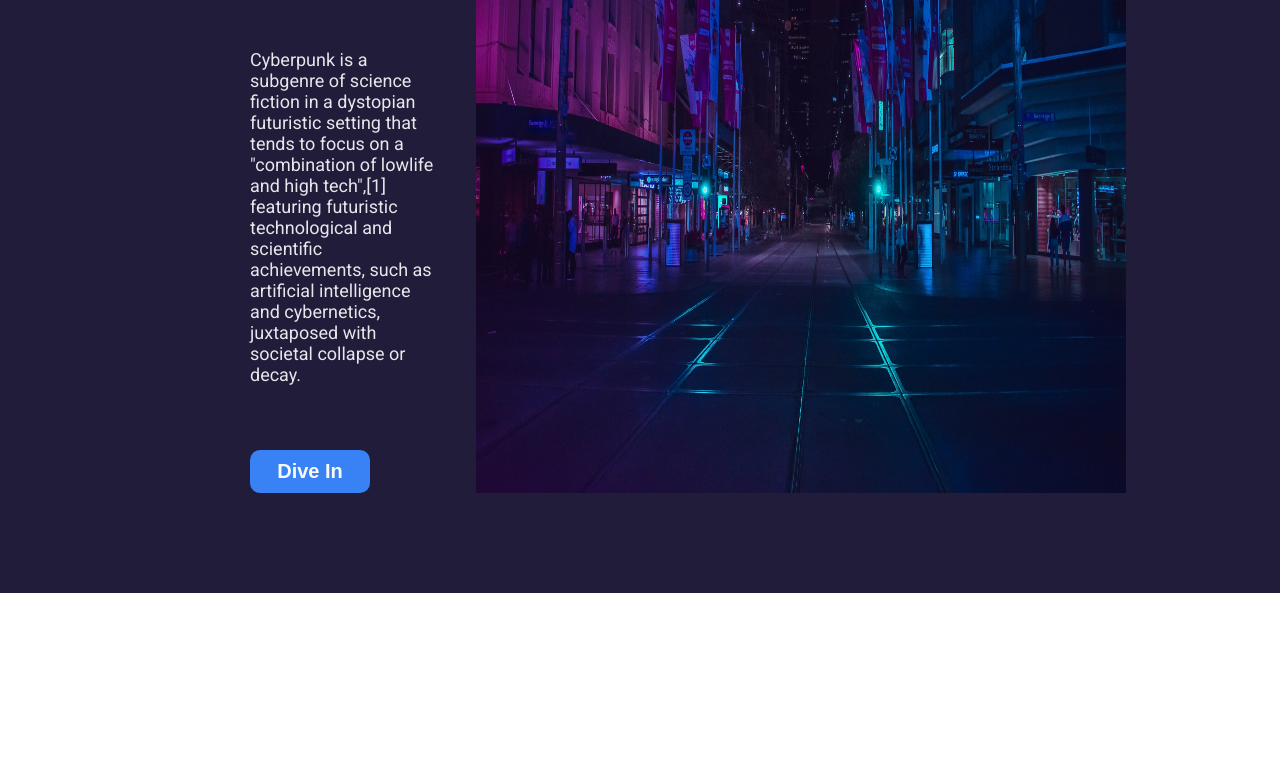
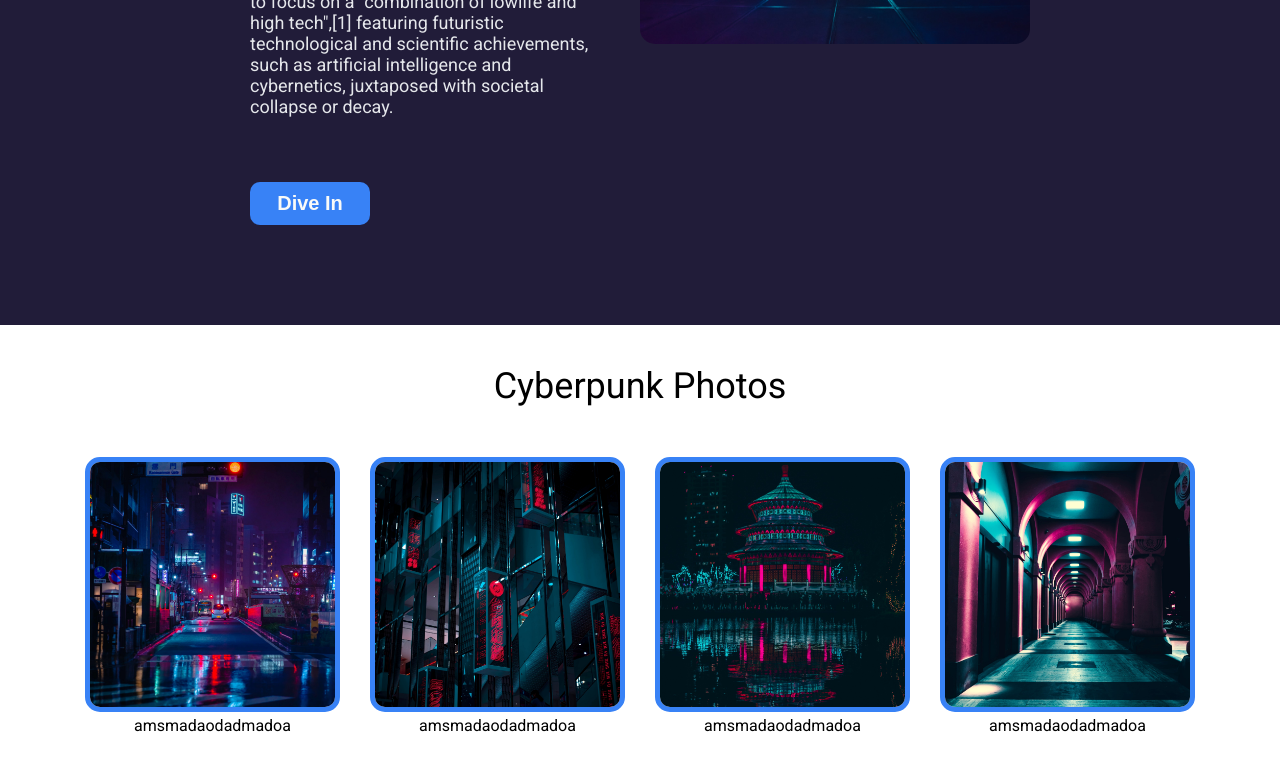
Before and after one commit to nero1998/project_landing_page, a plain HTML site: page index.html in a window 1280 px wide. Shown: the part 361-1136 px from the top of the page. Before the commit the page ends 954 px from the top, so only its background shows below. Drawn offline with Linux system fonts and the light colour scheme.

Commit message:
second section added

```diff
--- a/index.html
+++ b/index.html
@@ -8,6 +8,7 @@
     <title>Project Landing Page</title>
   </head>
   <body>
+    <!-- FIRST SECTION  -->
     <div class="section1">
       <div class="header">
         <div class="logo-header">
@@ -16,9 +17,9 @@
         </div>
 
         <div class="links">
-          <div><a href="#">link</a></div>
-          <div><a href="#">link</a></div>
-          <div><a href="#">link</a></div>
+          <div><a href="#">About</a></div>
+          <div><a href="#">Photos</a></div>
+          <div><a href="#">Sign Up</a></div>
         </div>
       </div>
       <div class="hero">
@@ -36,5 +37,27 @@
         <img class="hero-img" src="imgs/hero.jpg" alt="" />
       </div>
     </div>
+    <!-- SECOND SECTION  -->
+    <div class="section2">
+      <p class="photos-text">Cyberpunk Photos</p>
+      <div class="imgs-mega-container">
+        <div class="imgs">
+          <div><img src="imgs/1.jpg" alt="" /></div>
+          <p>amsmadaodadmadoa</p>
+        </div>
+        <div class="imgs">
+          <div><img src="imgs/2.jpg" alt="" /></div>
+          <p>amsmadaodadmadoa</p>
+        </div>
+        <div class="imgs">
+          <div><img src="imgs/3.jpg" alt="" /></div>
+          <p>amsmadaodadmadoa</p>
+        </div>
+        <div class="imgs">
+          <div><img src="imgs/4.jpg" alt="" /></div>
+          <p>amsmadaodadmadoa</p>
+        </div>
+      </div>
+    </div>
   </body>
 </html>
--- a/style.css
+++ b/style.css
@@ -3,6 +3,7 @@
 * {
   margin: 0;
   padding: 0;
+  box-sizing: border-box;
 }
 
 body {
@@ -34,7 +35,10 @@ body {
 }
 
 .hero-img {
-  width: 650px;
+  /* width: 650px; */
+  width: 50%;
+  height: 50%;
+  border-radius: 15px;
 }
 
 .header {
@@ -66,6 +70,7 @@ a:visited {
 h1 {
   font-size: 43px;
   color: #f9faf8;
+  font-weight: bolder;
 }
 
 .hero-text {
@@ -94,3 +99,30 @@ h1 {
 .dive-in:hover {
   background-color: rgb(163, 94, 253);
 }
+
+/* SECOND SECTION  */
+
+.section2 {
+  text-align: center;
+  height: 450px;
+  display: flex;
+  flex-direction: column;
+  justify-content: center;
+  align-items: center;
+  gap: 50px;
+}
+
+.photos-text {
+  font-size: 36px;
+}
+
+.imgs-mega-container {
+  display: flex;
+  gap: 30px;
+}
+
+.imgs div img {
+  width: 255px;
+  border: solid 5px #3882f6;
+  border-radius: 15px;
+}
```
